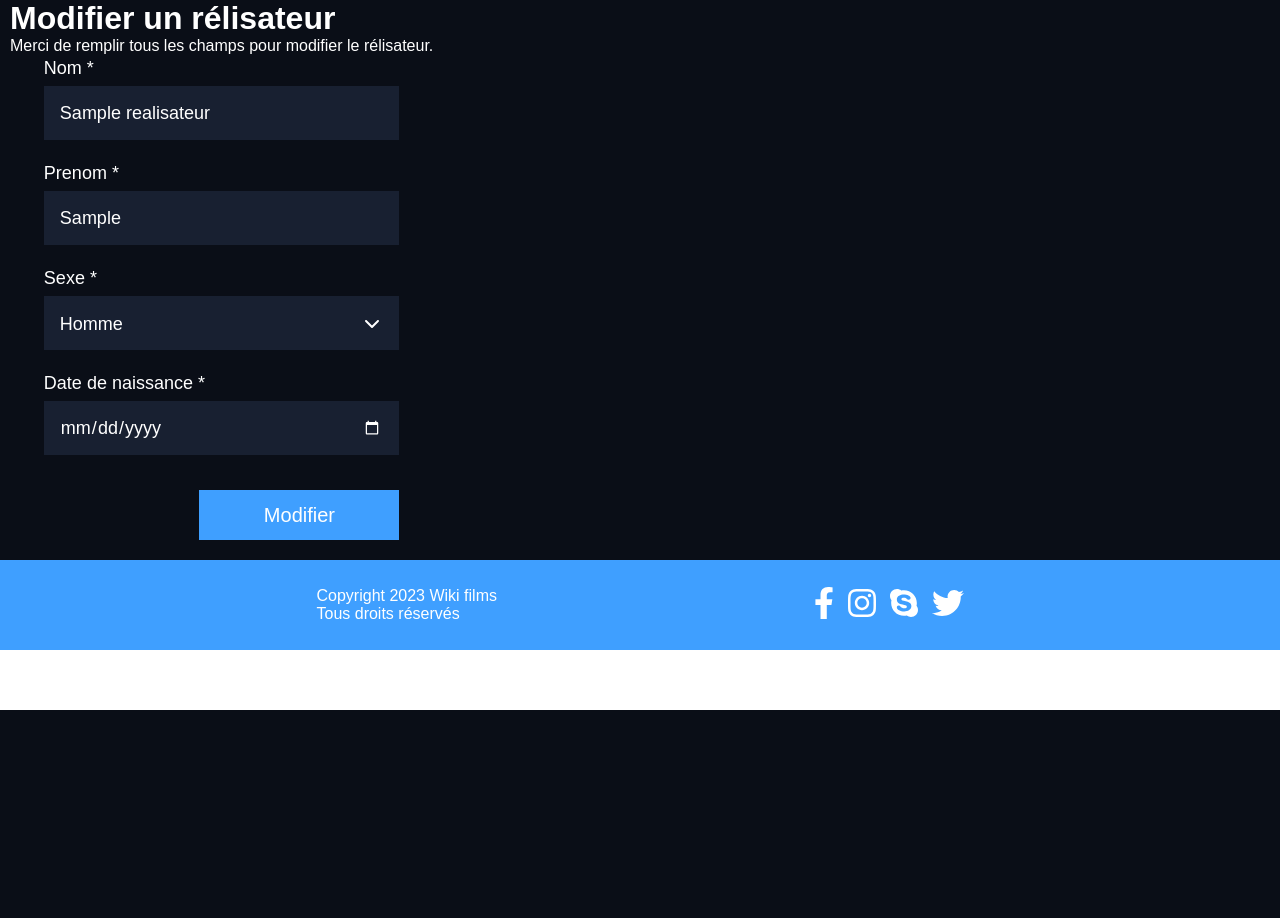
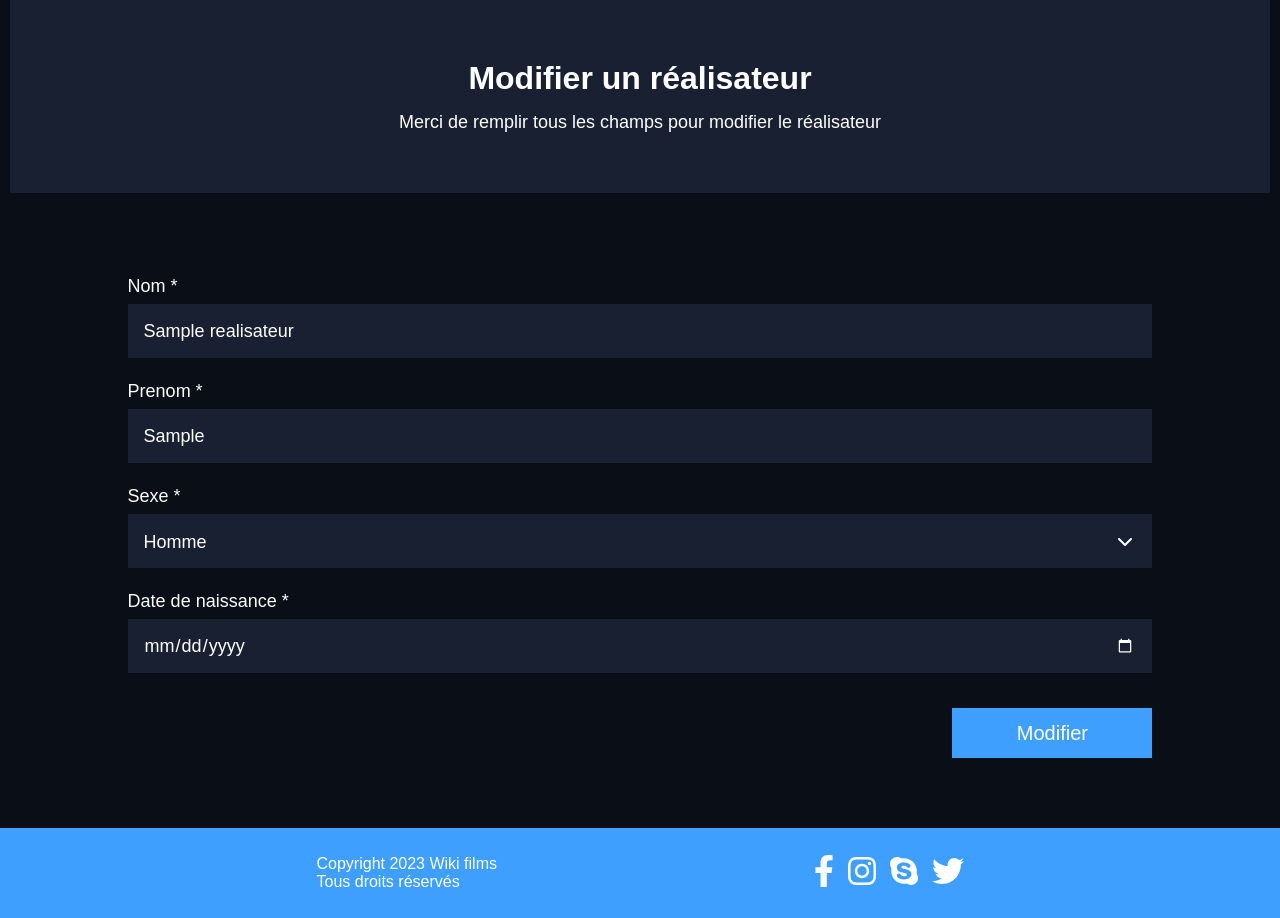
Before and after one commit to Xaphan67/BDD-Cinema, a PHP site: template view/formEditRealisateur.php in a window 1280 px wide. Shown: the part 90-1008 px from the top of the page. Before the commit the page ends 800 px from the top, so only its background shows below. Run offline with PHP 8.4, Linux system fonts and the light colour scheme; the template is opened without the code that fills it: most values are stand-ins (such as "Sample title", 1, 10 or a date in 2020); data that the repository does not hold is empty.

Commit message:
Refonte CSS formulaires Ajouter / Modifier un réalisateur

```diff
--- a/view/formEditRealisateur.php
+++ b/view/formEditRealisateur.php
@@ -2,10 +2,14 @@
 
 $infosRealisateur = $realisateur->fetch(); ?>
 
-<div class="main-box-titre bg">
-    <h1>Modifier un rélisateur</h1>
-    <p>Merci de remplir tous les champs pour modifier le rélisateur.</p>
-    <form action="index.php?action=editRealisateur&id=<?= $infosRealisateur["id_realisateur"] ?>" method="post">
+<div class="section">
+    <h1>Modifier un réalisateur</h1>
+    <p>Merci de remplir tous les champs pour modifier le réalisateur</p>
+</div>
+
+<article>
+    <div class="content content-no-bg">
+        <form action="index.php?action=editActeur&id=<?= $infosRealisateur["id_realisateur"] ?>" method="post">
             <div class="form-group">
                 <label for="nom">Nom *</label>
                 <input type="text" id="nom" name="nom" value="<?= $infosRealisateur["nom_personne"] ?>" required>
@@ -25,14 +29,14 @@ $infosRealisateur = $realisateur->fetch(); ?>
                 <label for="dateNaissance">Date de naissance *</label>
                 <input type="date" id="dateNaissance" name="dateNaissance" value="<?= $infosRealisateur["dateNaissance_personne"] ?>" required>
             </div>
-        <button type="submit" class="button-submit" name="submit">Modifier</button>
+            <button type="submit" name="submit">Modifier</button>
         </form>
     </div>
+</article>
 
 <?php
 
-$titre = "Modifier le rélisateur";
-$titre_secondaire = "Modifier le rélisateur";
+$title = "Modifier le rélisateur";
 $contenu = ob_get_clean();
 
 require "view/template.php";
```
Also changed, not shown: view/formAddRealisateur.php (+9 -5 lines). Lines whose indentation alone changed are shown as unchanged.
